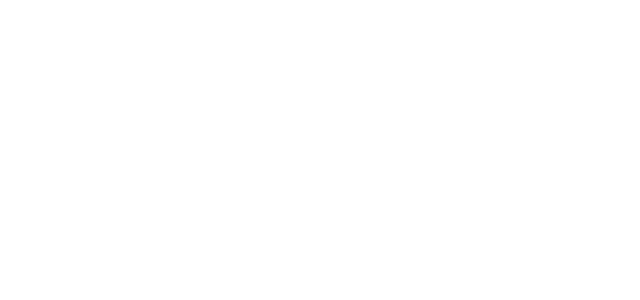
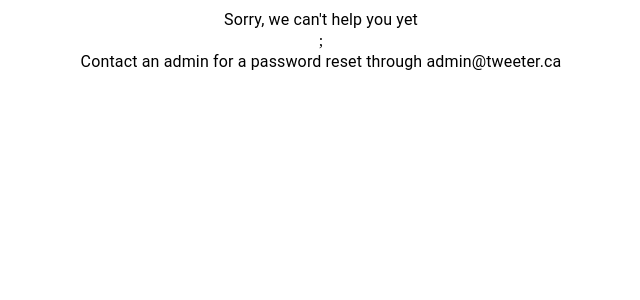
Before and after one commit to Project-Chirp/chirp-frontend, a React (Create React App) app: page /forgotpassword in a window 1280 px wide. Before the commit this address had no page. Shown: the top 300 px of the page, without its empty margins (319-959 px from the left). Built offline with nearby package versions, Linux system fonts and the light colour scheme.

Commit message:
Added forgot password page

```diff
--- a/src/App.js
+++ b/src/App.js
@@ -2,6 +2,7 @@
 import Login from "./pages/Login.tsx";
 import Register from "./pages/Register.tsx";
 import Welcome from "./pages/Welcome.tsx";
+import ForgotPassword from "./pages/ForgotPassword.tsx";
 import { Route, Routes } from "react-router-dom";
 
 function App() {
@@ -11,6 +12,7 @@
         <Route path="/" element={<Welcome />} />
         <Route path="/login" element={<Login />} />
         <Route path="/register" element={<Register />} />
+        <Route path="/forgotpassword" element={<ForgotPassword />} />
       </Routes>
     </div>
   );
--- /dev/null
+++ b/src/pages/ForgotPassword.tsx
@@ -0,0 +1,15 @@
+import { Typography } from "@mui/material";
+import React from "react";
+
+const ForgotPassword = () => {
+  return (
+    <>
+      <Typography>Sorry, we can't help you yet</Typography>;
+      <Typography>
+        Contact an admin for a password reset through admin@tweeter.ca
+      </Typography>
+    </>
+  );
+};
+
+export default ForgotPassword;
--- a/src/pages/Login.tsx
+++ b/src/pages/Login.tsx
@@ -20,7 +20,9 @@
         placeholder="Password"
         id="password"
       />
-      <Link>Forgot Password?</Link>
+      <Link component={RouterLink} to="/forgotpassword">
+        Forgot Password?
+      </Link>
       <Link component={RouterLink} to="/register">
         Need to sign up for an account?
       </Link>
```
